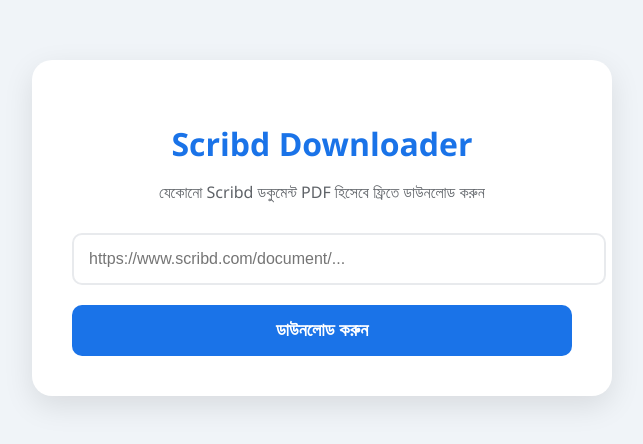
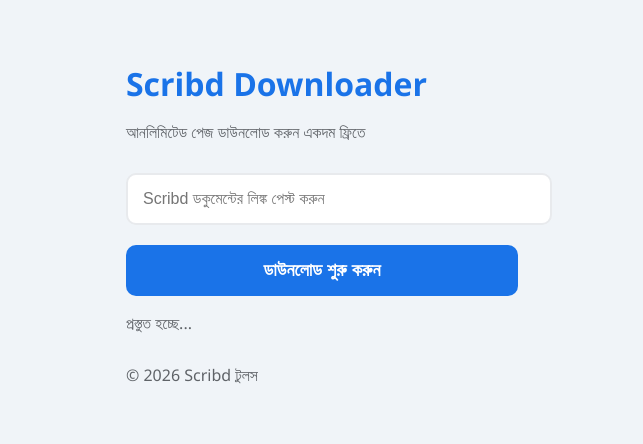
Before and after one commit to mujahidulhasan/scribd-downloader, a website: page public/index.html in a window 1280 px wide. Shown: the part 172-616 px from the top of the page, without its empty margins (318-961 px from the left). Drawn offline with nearby package versions, Linux system fonts and the light colour scheme.

Commit message:
Update index.html

```diff
--- a/public/index.html
+++ b/public/index.html
@@ -3,24 +3,33 @@
 <head>
     <meta charset="UTF-8">
     <meta name="viewport" content="width=device-width, initial-scale=1.0">
-    <title>Free Scribd Downloader</title>
+    <title>Scribd PDF Downloader</title>
     <link rel="stylesheet" href="style.css">
     <script src="https://cdnjs.cloudflare.com/ajax/libs/jspdf/2.5.1/jspdf.umd.min.js"></script>
 </head>
 <body>
-    <div class="main-card">
-        <h1>Scribd Downloader</h1>
-        <p>যেকোনো Scribd ডকুমেন্ট PDF হিসেবে ফ্রিতে ডাউনলোড করুন</p>
+    <div class="app-container">
+        <header>
+            <h1>Scribd Downloader</h1>
+            <p>আনলিমিটেড পেজ ডাউনলোড করুন একদম ফ্রিতে</p>
+        </header>
 
-        <div class="input-group">
-            <input type="text" id="scribdUrl" placeholder="https://www.scribd.com/document/...">
-            <button id="dlBtn" onclick="startDownload()">ডাউনলোড করুন</button>
-        </div>
+        <main class="card">
+            <div class="input-box">
+                <input type="text" id="scribdUrl" placeholder="Scribd ডকুমেন্টের লিঙ্ক পেস্ট করুন">
+                <button id="dlBtn" onclick="handleDownload()">ডাউনলোড শুরু করুন</button>
+            </div>
 
-        <div id="status-box" style="display: none;">
-            <div class="spinner"></div>
-            <p id="status-text">প্রসেসিং হচ্ছে...</p>
-        </div>
+            <div id="progress-section" class="hidden">
+                <div class="progress-bar">
+                    <div id="bar-fill"></div>
+                </div>
+                <p id="status-text">প্রস্তুত হচ্ছে...</p>
+            </div>
+        </main>
+        <footer>
+            <p>&copy; 2026 Scribd টুলস</p>
+        </footer>
     </div>
     <script src="app.js"></script>
 </body>
```
